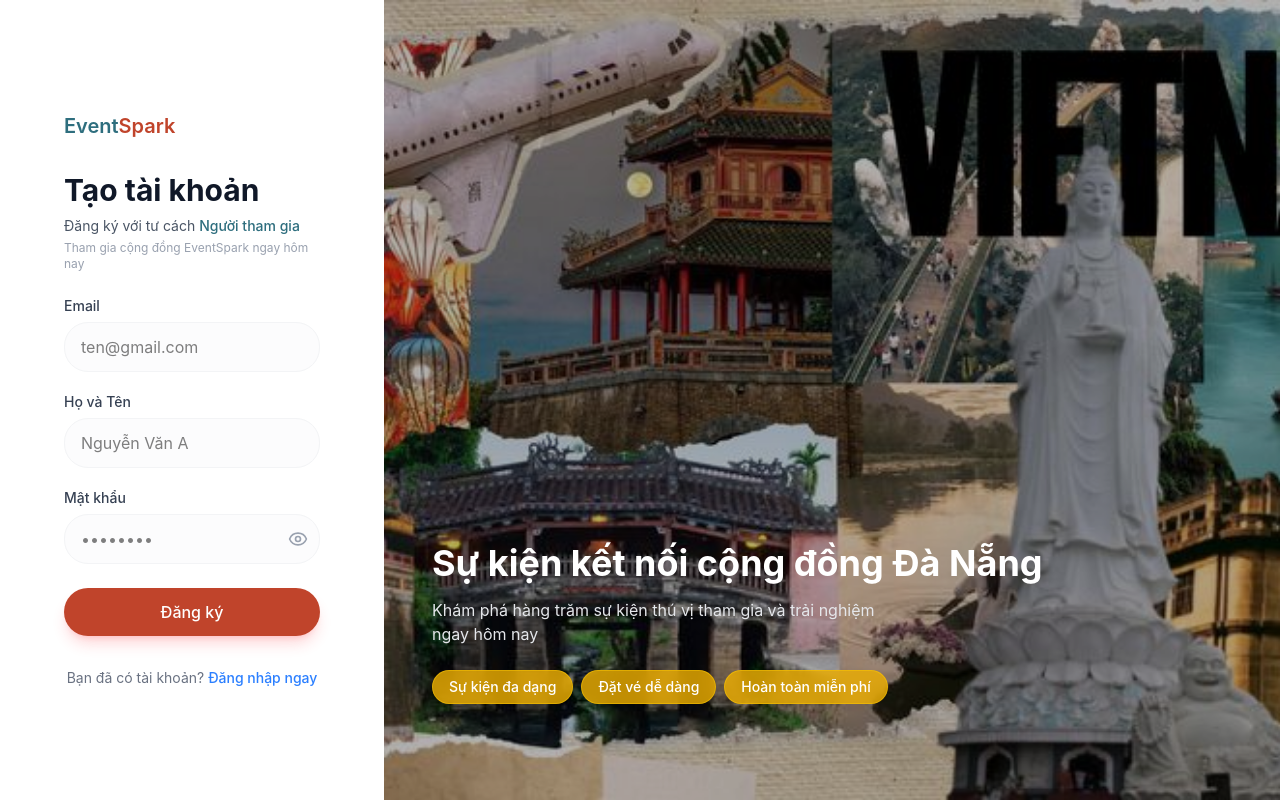
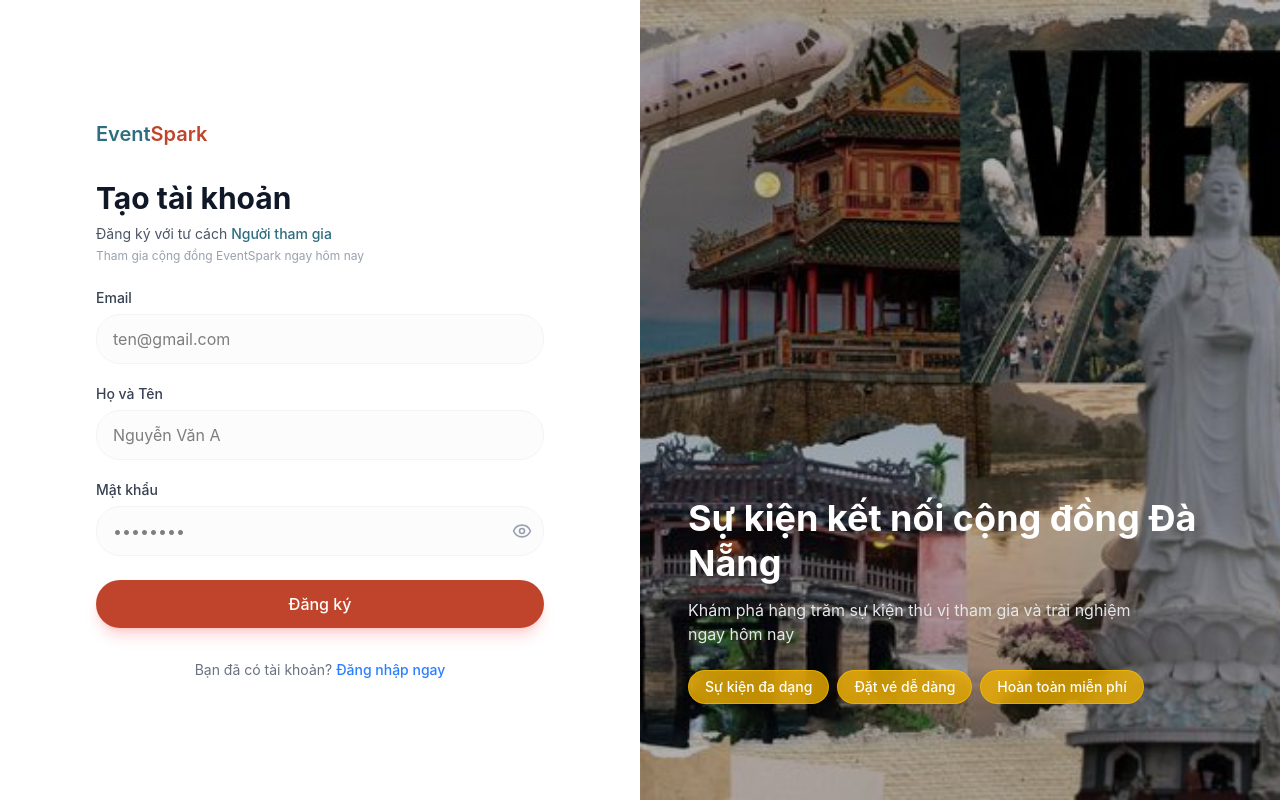
Before and after one commit to DANAEventpark/FE_Attendee, a React (Vite) app: page /register in a window 1280 px wide. Built offline with nearby package versions, Linux system fonts and the light colour scheme.

Commit message:
feat(FE-ATT): adjust register page ratio to 50:50

```diff
--- a/src/pages/RegisterPage.jsx
+++ b/src/pages/RegisterPage.jsx
@@ -77,8 +77,9 @@ const RegisterPage = () => {
 
   return (
     <div className="flex flex-col lg:flex-row min-h-screen w-full">
-      {/* LEFT COLUMN - FORM (30% on desktop) */}
-      <div className="w-full lg:w-[30%] flex flex-col justify-center px-6 py-10 sm:px-12 lg:px-16 bg-white order-2 lg:order-1">
+      {/* LEFT COLUMN - FORM (50% on desktop) */}
+      <div className="w-full lg:w-[50%] flex flex-col justify-center px-6 py-10 sm:px-16 lg:px-24 bg-white order-2 lg:order-1">
+
 
 
         <div className="max-w-md w-full mx-auto">
@@ -194,8 +195,9 @@ const RegisterPage = () => {
         </div>
       </div>
 
-      {/* RIGHT COLUMN - IMAGE (70% on desktop) */}
-      <div className="w-full h-[45vh] lg:h-auto lg:w-[70%] relative flex flex-col p-6 lg:p-12 order-1 lg:order-2 shrink-0">
+      {/* RIGHT COLUMN - IMAGE (50% on desktop) */}
+
+      <div className="w-full h-[45vh] lg:h-auto lg:w-[50%] relative flex flex-col p-6 lg:p-12 order-1 lg:order-2 shrink-0">
 
 
         {/* Background Image */}
```
